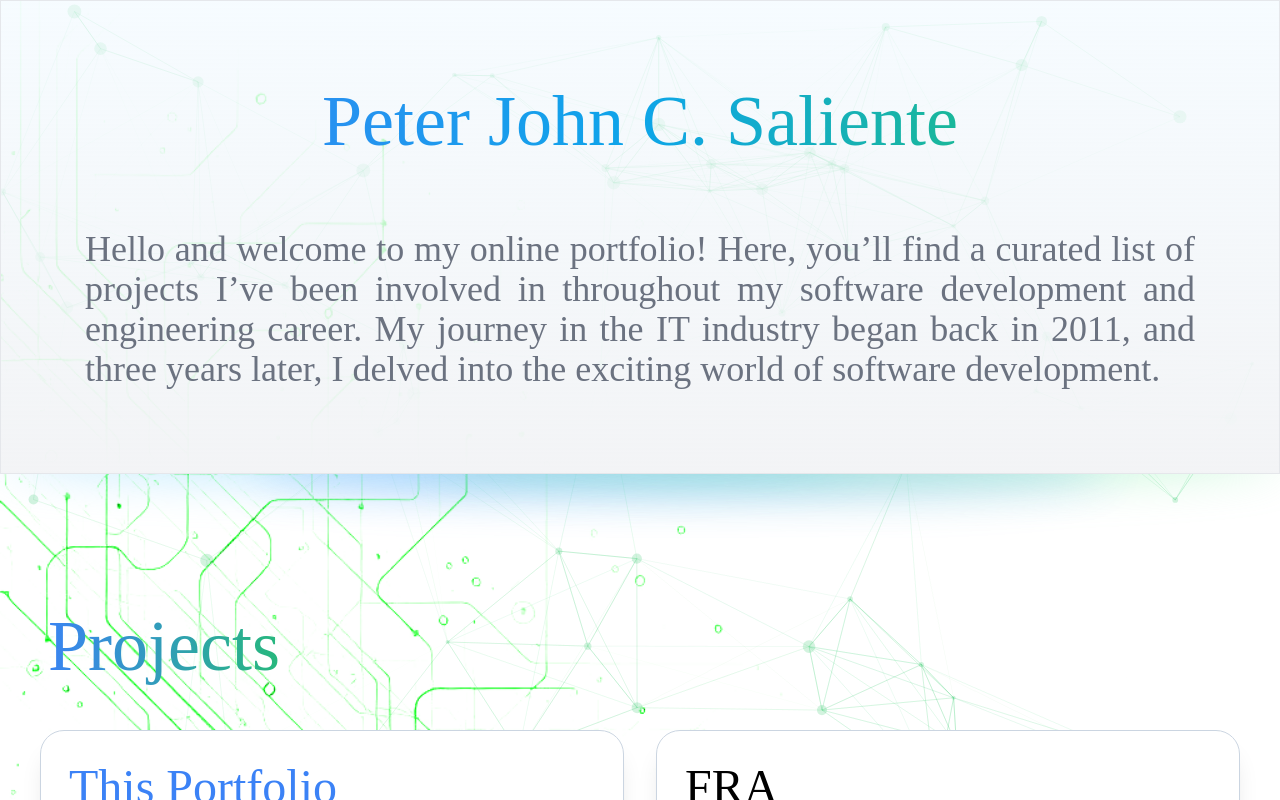
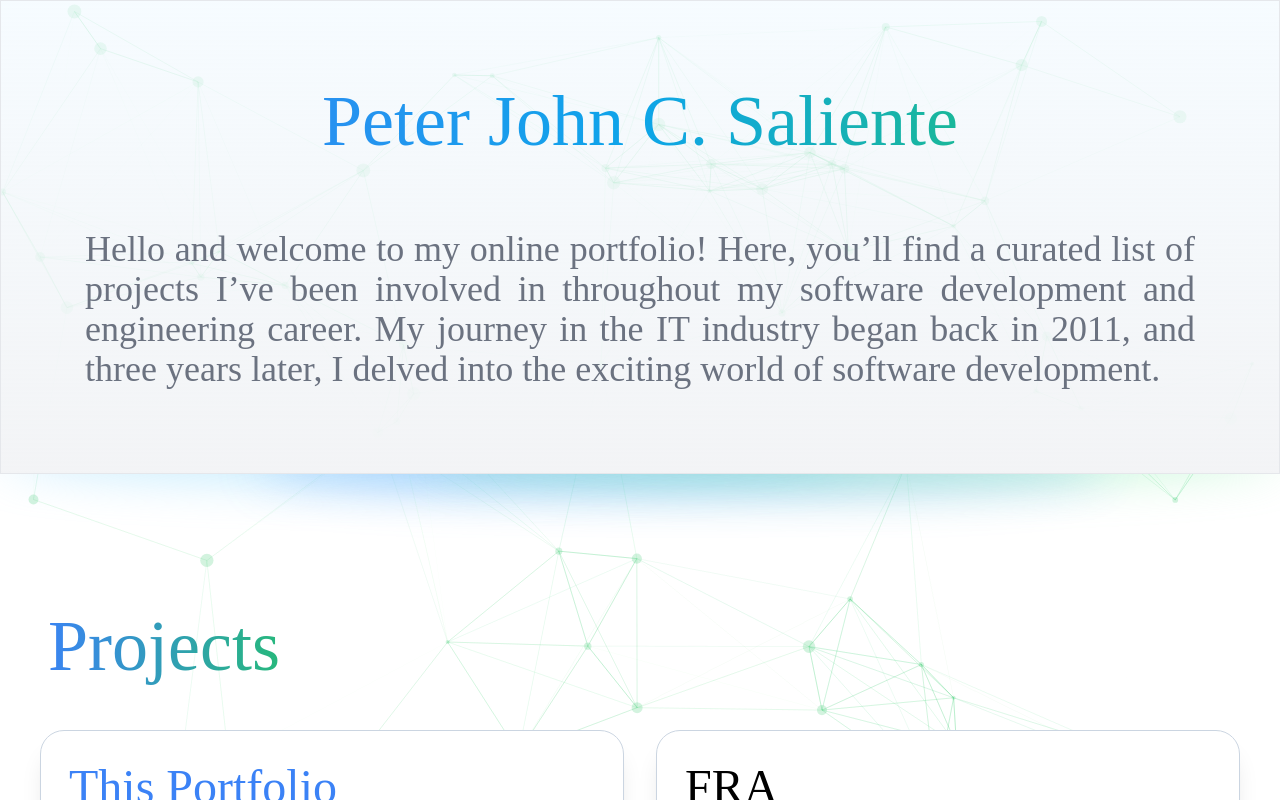
Before and after one commit to psaliente/psaliente.github.io, a React (Vite) app: page / in a window 1280 px wide. Shown: the top 800 px of the page. Built offline with nearby package versions, Linux system fonts and the light colour scheme; a web font is replaced by a local one.

Commit message:
NONE #comments - removed static background image

```diff
--- a/src/components/portfolio.component.tsx
+++ b/src/components/portfolio.component.tsx
@@ -6,7 +6,6 @@ import { SkillType } from "../types/Skill.Type";
 import { MyInfoType } from "../types/MyInfo.type";
 import { useEffect, useState } from "react";
 import { useMyInfoService, useProjectsService, useSkillsService } from "../services";
-import useStyle from "../styles/portfolio.style";
 import PortfolioParticles from "./particles.component";
 
 function PortfolioPage() {
@@ -19,8 +18,6 @@ function PortfolioPage() {
   const [Projects, setProjects] = useState<ProjectType[]>([]);
   const [Skills, setSkills] = useState<SkillType[]>([]);
 
-  const styles = useStyle();
-
   useEffect(() => {
     const myInfo: MyInfoType = getMyInfo();
 
@@ -31,7 +28,7 @@ function PortfolioPage() {
   }, []);
 
   return (
-    <div style={styles.PortfolioPage}>
+    <div>
       <PortfolioParticles />
       <HeaderComponent Name={Me} Description={Description} />
       <br />
--- a/src/components/router.component.tsx
+++ b/src/components/router.component.tsx
@@ -1,6 +1,5 @@
 import { BrowserRouter, Routes, Route } from "react-router-dom";
 import PortfolioPage from "./portfolio.component";
-import MrTutorPage from "./mrtutor/mrtutor.component";
 import PortfolioParticles from "./particles.component";
 
 const RouterComponent = (): JSX.Element =>
@@ -8,7 +7,6 @@ const RouterComponent = (): JSX.Element =>
     <BrowserRouter>
       <Routes>
         <Route path="/" element={<PortfolioPage />}></Route>
-        <Route path="/mr-tutor" element={<MrTutorPage />}></Route>
         <Route path="/particles" element={<PortfolioParticles />}></Route>
       </Routes>
     </BrowserRouter>
--- a/src/styles/portfolio.style.ts
+++ /dev/null
@@ -1,16 +0,0 @@
-
-import { ai_bg } from "../assets/images"
-
-const useStyle = () => {
-    return {
-        PortfolioPage: {
-            paddingBottom: 60,
-            backgroundImage: `url(${ai_bg})`,
-            backgroundRepeat: 'no-repeat',
-            backgroundAttachment: 'fixed',
-            backgroundSize: 'contain',
-        }
-    }
-}
-
-export default useStyle
```
Also changed, not shown: src/assets/images/ai_bg.png (deleted), 1 other file (tests, documents, lock files or other folders).
